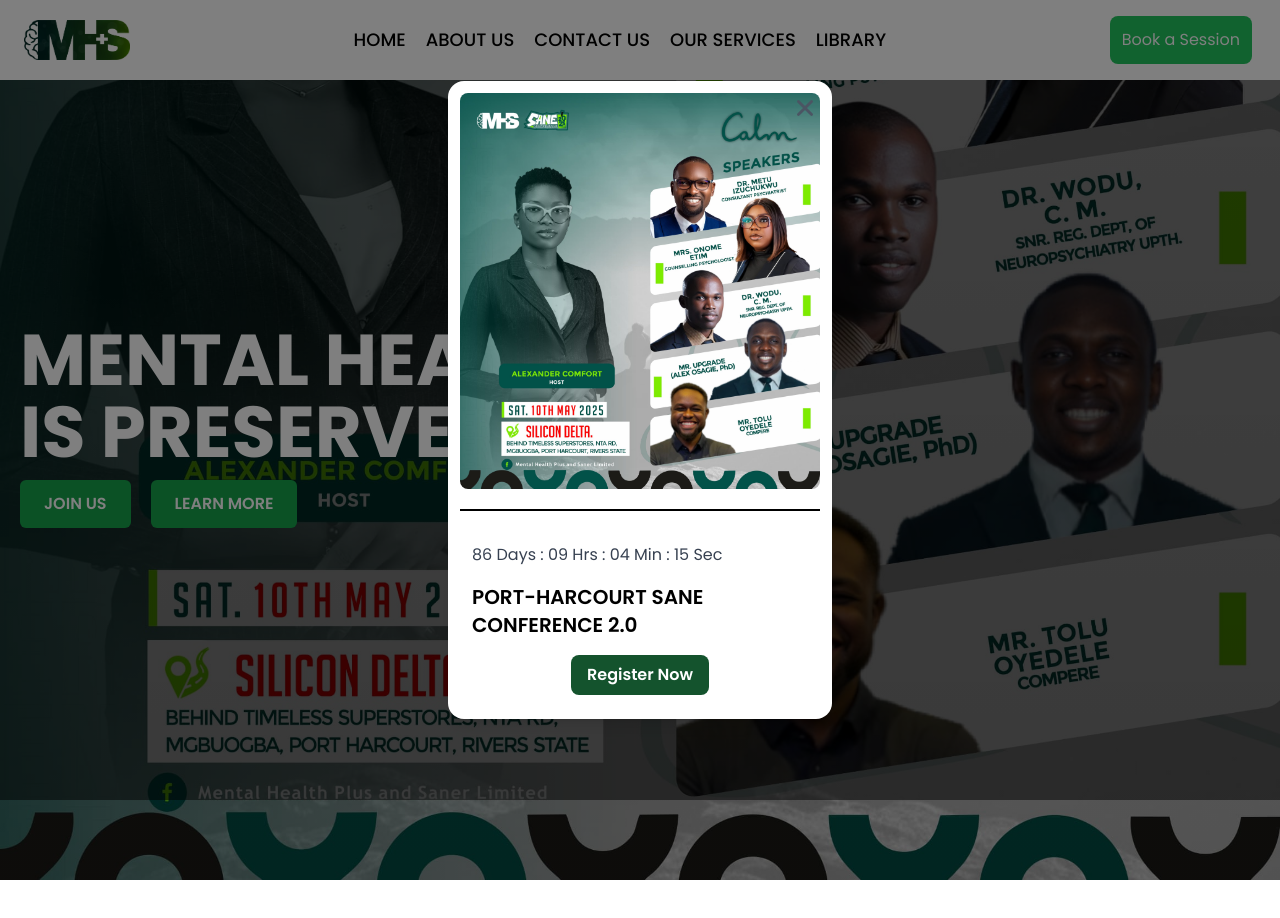
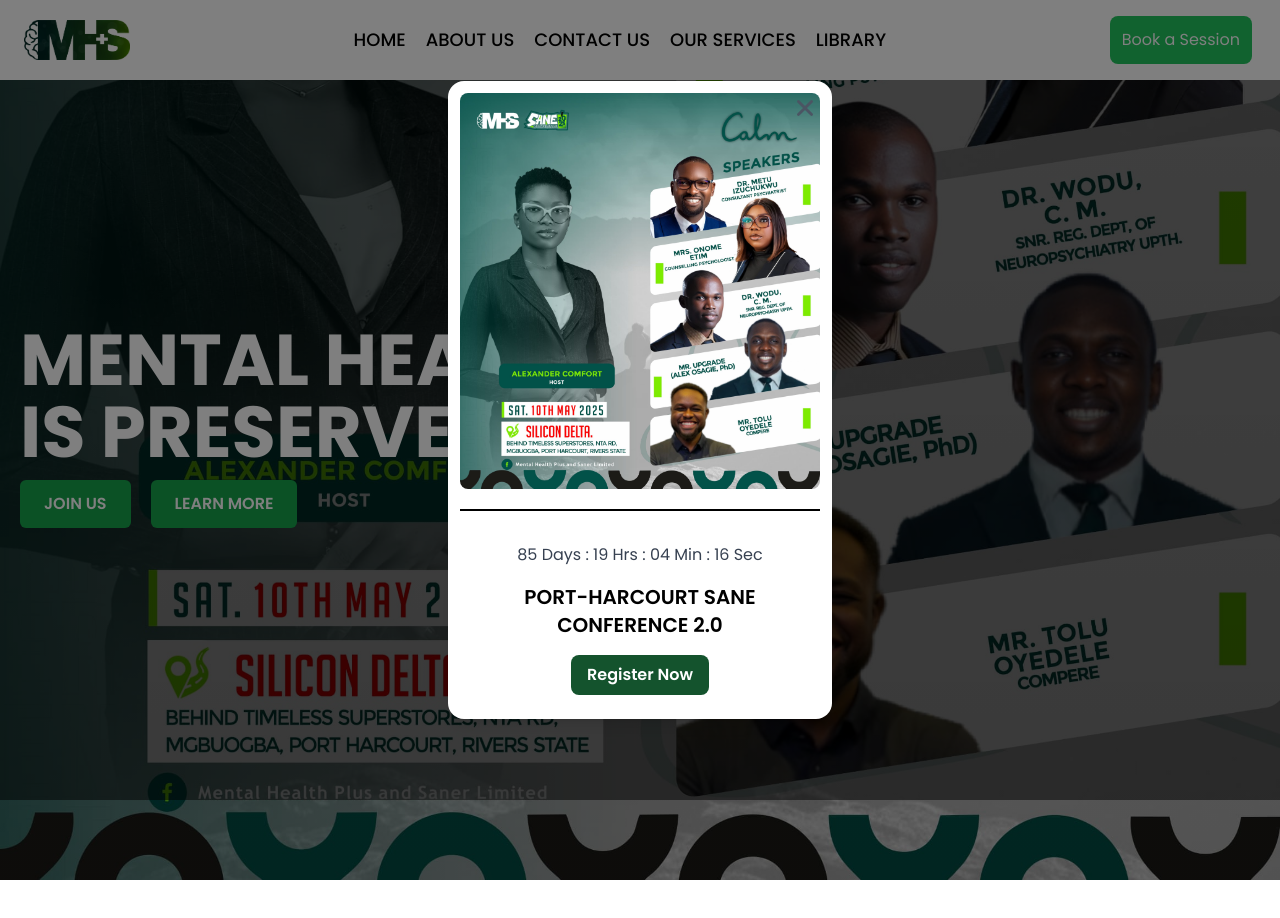
Before and after one commit to AllSparkTech100/MHS_V3, a React (Vite) app: page / in a window 1280 px wide. Shown: the top 918 px of the page. Built offline with nearby package versions, Linux system fonts and the light colour scheme; a web font is replaced by a local one.

Commit message:
new updates

```diff
--- a/src/Components/Modal.jsx
+++ b/src/Components/Modal.jsx
@@ -4,12 +4,18 @@ import { IoClose } from "react-icons/io5";
 
 export default function ModalPopup() {
     const [isOpen, setIsOpen] = useState(false)
-    const eventDate = new Date("2025-05-10T23:59:59").getTime();
+    const eventDate = new Date("2025-05-10T10:00:00").getTime();
     const [timeLeft, setTimeLeft] = useState(eventDate - new Date().getTime());
 
     useEffect(() => {
         const interval = setInterval(() => {
-            setTimeLeft(eventDate - new Date().getTime());
+            const diff = eventDate - new Date().getTime();
+            if (diff <= 0) {
+              clearInterval(interval);
+              setTimeLeft(0);
+            } else {
+              setTimeLeft(diff);
+            }
           }, 1000);
     return () => clearInterval(interval);
 }, [eventDate]);
@@ -54,9 +60,9 @@ export default function ModalPopup() {
                     loading="lazy"
                 />
                 <hr className="border-black my-5 border " />
-                    <div className="p-3">
+                <div className="p-3 text-center">
                     <p className="text-gray-700 mb-4">{formatTime(timeLeft)}</p>
-                        <h2 className="text-xl uppercase font-semibold mb-4"> port-harcourt sane conference 2.0</h2>
+                    <h2 className="text-xl uppercase font-semibold mb-4 "> port-harcourt sane conference 2.0</h2>
                     <button className="mx-auto flex items-center text-center gap-2 bg-green-900 text-white px-4 py-2 rounded-lg font-semibold">
                         <a href="https://forms.gle/NUfgdDNu23USV6FW8" rel="noopener noreferrer" target="_blank">
                             Register Now
```
Lines whose indentation alone changed are shown as unchanged.
